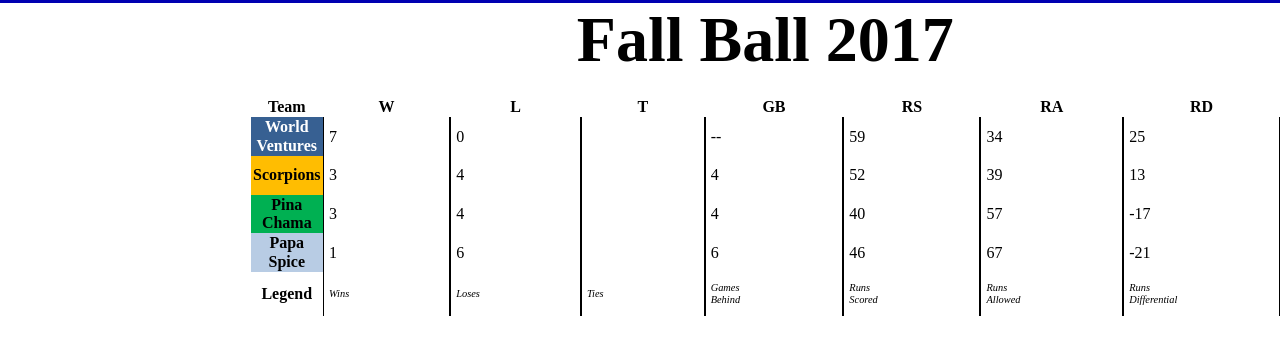
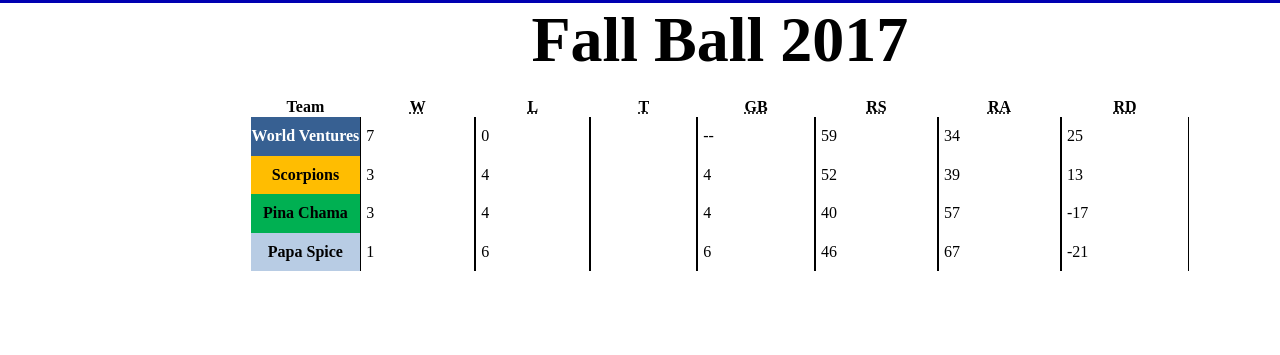
Before and after one commit to micah66/efrat-baseball, a plain HTML site: page standings.html in a window 1280 px wide. Shown: the part 57-412 px from the top of the page. Drawn offline with Linux system fonts and the light colour scheme.

Commit message:
Remove the legend from the standings using tooltips instead

```diff
--- a/standings.html
+++ b/standings.html
@@ -26,27 +26,14 @@
       <caption>Fall Ball 2017</caption>
       <thead>
         <th scope="col">Team</th>
-        <th scope="col">W</th>
-        <th scope="col">L</th>
-        <th scope="col">T</th>
-        <th scope="col">GB</th>
-        <th scope="col">RS</th>
-        <th scope="col">RA</th>
-        <th scope="col">RD</th>
+        <th scope="col"><abbr title="Wins">W</abbr></th>
+        <th scope="col"><abbr title="Losses">L</abbr></th>
+        <th scope="col"><abbr title="Ties">T</abbr></th>
+        <th scope="col"><abbr title="Games Behind">GB</abbr></th>
+        <th scope="col"><abbr title="Runs Scored">RS</abbr></th>
+        <th scope="col"><abbr title="Runs Allowed">RA</abbr></th>
+        <th scope="col"><abbr title="Run Differential">RD</abbr></th>
       </thead>
-      <tfoot>
-        <tr>
-          <th scope="row">Legend</th>
-          <td>Wins</td>
-          <td>Loses</td>
-          <td>Ties</td>
-          <td>Games Behind</td>
-          <td>Runs Scored</td>
-          <td>Runs Allowed</td>
-          <td>Runs Differential</td>
-
-        </tr>
-      </tfoot>
       <tbody>
         <tr>
           <th scope="row" class="world">World Ventures</th>
```
